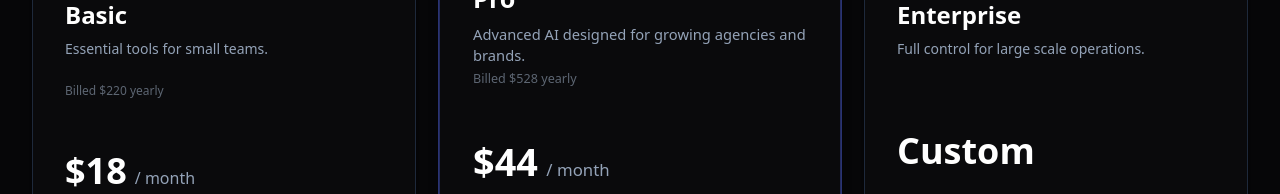
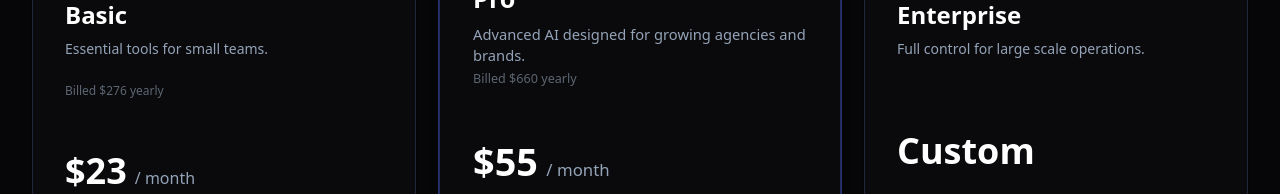
Before and after one commit to tekbasdeniz/truopt-v1-landing, a Next.js app: page /en/pricing in a window 1280 px wide. Shown: the part 606-800 px from the top of the page. Built offline with nearby package versions, Linux system fonts and the light colour scheme.

Commit message:
Update pricing-section.tsx

```diff
--- a/components/sections/pricing-section.tsx
+++ b/components/sections/pricing-section.tsx
@@ -14,7 +14,7 @@ export function PricingSection() {
     const plans = [
         {
             name: "Basic",
-            price: { monthly: 23, annual: 220 }, // Fiyat $23 olarak güncellendi (Yıllık %20 indirimle ~220)
+            price: { monthly: 29, annual: 276 }, // Fiyat $23 olarak güncellendi (Yıllık %20 indirimle ~220)
             description: "Essential tools for small teams.",
             bonusSeats: false, // Bonus koltuk ibaresi kaldırıldı
             features: [
@@ -34,7 +34,7 @@ export function PricingSection() {
         },
         {
             name: "Pro",
-            price: { monthly: 55, annual: 528 }, // Fiyat $55 olarak güncellendi (Yıllık %20 indirimle 528)
+            price: { monthly: 69, annual: 660 }, // Fiyat $55 olarak güncellendi (Yıllık %20 indirimle 528)
             description: "Advanced AI designed for growing agencies and brands.",
             bonusSeats: false, // Bonus koltuk ibaresi kaldırıldı
             features: [
```
